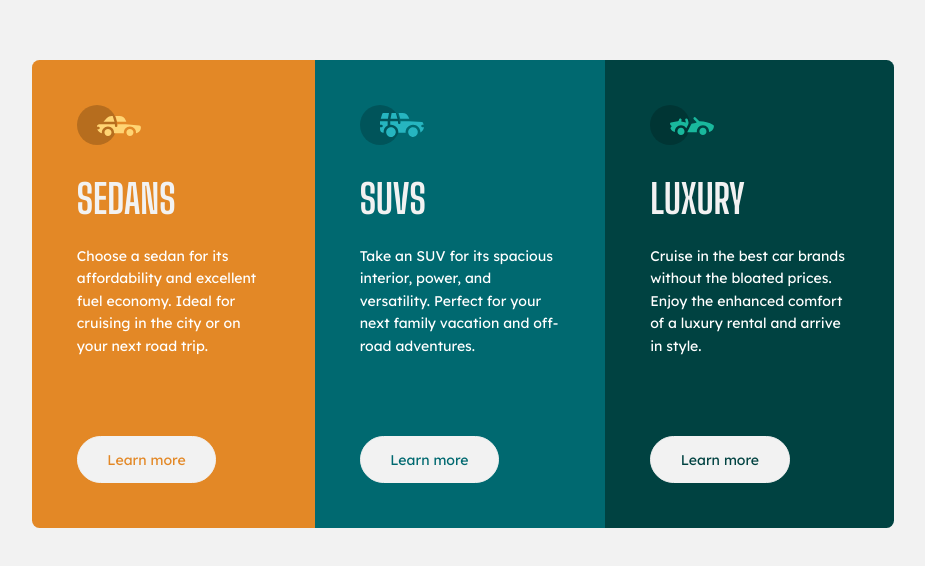
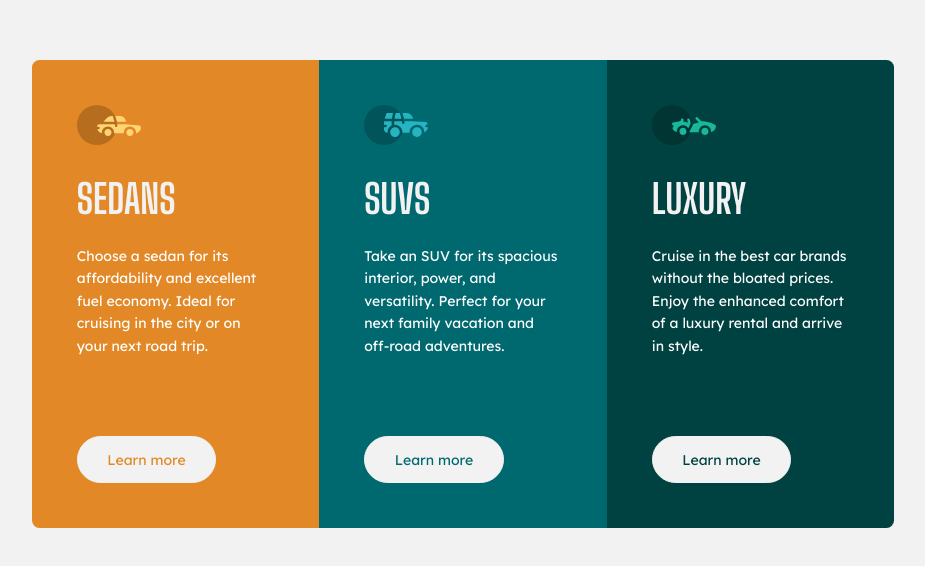
Before and after one commit to marwinfb/fem-3-column-preview-card-component, a plain HTML site: page index.html in a window 1280 px wide. Shown: the part 106-672 px from the top of the page, without its empty margins (177-1102 px from the left). Drawn offline with Linux system fonts and the light colour scheme.

Commit message:
refactor code

```diff
--- a/index.html
+++ b/index.html
@@ -10,24 +10,26 @@
 </head>
 <body>
   <main class="wrapper">
-    <article class="card card--orange card--corner">
+    <div class="container">
+      <article class="card card--sedan rounded">
         <img src="/assets/images/icon-sedans.svg" alt="Sedan Icon" class="card__img" width="64" height="40">
         <h2 class="card__heading">Sedans</h2>
         <p class="card__description">Choose a sedan for its affordability and excellent fuel economy. Ideal for cruising in the city or on your next road trip.</p>
-      <a href="#" target="_blank" class="btn btn--orange">Learn more</a>
+        <a href="#" target="_blank" class="btn btn--sedan">Learn more</a>
       </article>
-    <article class="card card--cyan">
+      <article class="card card--suvs">
         <img src="/assets/images/icon-suvs.svg" alt="SUV Icon" class="card__img" width="64" height="40">
         <h2 class="card__heading">SUVs</h2>
         <p class="card__description">Take an SUV for its spacious interior, power, and versatility. Perfect for your next family vacation and off-road adventures.</p>
-      <a href="#" target="_blank" class="btn btn--cyan">Learn more</a>
+        <a href="#" target="_blank" class="btn btn--suvs">Learn more</a>
       </article>
-    <article class="card card--dark card--corner">
+      <article class="card card--luxury rounded">
         <img src="/assets/images/icon-luxury.svg" alt="Luxury Vehicle Icon" class="card__img" width="64" height="40">
         <h2 class="card__heading">Luxury</h2>
         <p class="card__description">Cruise in the best car brands without the bloated prices. Enjoy the enhanced comfort of a luxury rental and arrive in style.</p>
-      <a href="#" target="_blank" class="btn btn--dark">Learn more</a>
+        <a href="#" target="_blank" class="btn btn--luxury">Learn more</a>
       </article>
+    </div>
   </main>
 </body>
 </html>
--- a/styles/style.css
+++ b/styles/style.css
@@ -38,6 +38,9 @@ html {
 body {
   background-color: var(--color-neutral-very-light-gray);
   font: 400 0.9375rem/1.6 var(--font-primary);
+}
+
+.wrapper {
   min-height: 100vh;
   padding: 1.5rem;
 
@@ -46,9 +49,20 @@ body {
   align-items: center;
 }
 
-.wrapper {
+.container {
   max-width: 57.5rem;
+  height: 31.25rem;
   display: flex;
+}
+
+.card {
+  background-color: var(--background);
+  padding: 3rem;
+  flex: 1 1 19.1875rem;
+
+  display: flex;
+  flex-direction: column;
+  align-items: flex-start;
 }
 
 .card__heading {
@@ -60,53 +74,44 @@ body {
 
 .card__description {
   color: #fff;
-  flex-grow: 1;
+  margin-bottom: auto;
 }
 
-.card--orange.card--corner {
+.card--sedan.rounded {
   border-top-left-radius: 0.5rem;
   border-bottom-left-radius: 0.5rem;
 }
 
-.card--dark.card--corner {
+.card--luxury.rounded {
   border-top-right-radius: 0.5rem;
   border-bottom-right-radius: 0.5rem;
 }
 
-.card {
-  background-color: var(--background);
-  padding: 3rem;
-  height: 31.25rem;
-
-  display: flex;
-  flex-direction: column;
-  align-items: flex-start;
-}
-
-.card--orange {
+.card--sedan {
   --background: var(--color-primary-bright-orange);
 }
 
-.card--cyan {
+.card--suvs {
   --background: var(--color-primary-dark-cyan);
 }
 
-.card--dark {
+.card--luxury {
   --background: var(--color-primary-very-dark-cyan);
 }
 
 .btn:link,
 .btn:visited {
+  display: inline-block;
   background-color: var(--color-neutral-very-light-gray);
   border: 0.125rem solid var(--color-neutral-very-light-gray);
   font-size: 0.9375rem;
-  display: inline-block;
   padding: 0.75rem 1.9688rem;
   text-decoration: none;
   cursor: pointer;
   border-radius: 31.25rem;
-  text-wrap: nowrap;
-  transition: background-color 0.1s ease;
+  text-align: center;
+  white-space: nowrap;
+  transition: background-color 0.3s cubic-bezier(0.33,0,0.3,1);
 }
 
 .btn:hover,
@@ -116,34 +121,32 @@ body {
   color: hsl(0, 0%, 100%);
 }
 
-.btn--orange {
+.btn--sedan {
   color: var(--color-primary-bright-orange);
 }
 
-.btn--cyan {
+.btn--suvs {
   color: var(--color-primary-dark-cyan);
 }
 
-.btn--dark {
+.btn--luxury {
   color: var(--color-primary-very-dark-cyan);
 }
 
-@media (max-width: 48rem) {
-  body {
-    padding: 5.5rem 1.5rem;
-  }
+@media screen and (max-width: 48rem) {
 
-  .wrapper {
+  .container {
+    height: 82.875rem;
     flex-direction: column;
   }
 
-  .card--orange.card--corner {
+  .card--sedan.rounded {
     border-bottom-left-radius: unset;
     border-top-left-radius: 0.5rem;
     border-top-right-radius: 0.5rem;
   }
 
-  .card--dark.card--corner {
+  .card--luxury.rounded {
     border-top-right-radius: unset;
     border-bottom-left-radius: 0.5rem;
     border-bottom-right-radius: 0.5rem;
```
Lines whose indentation alone changed are shown as unchanged.
